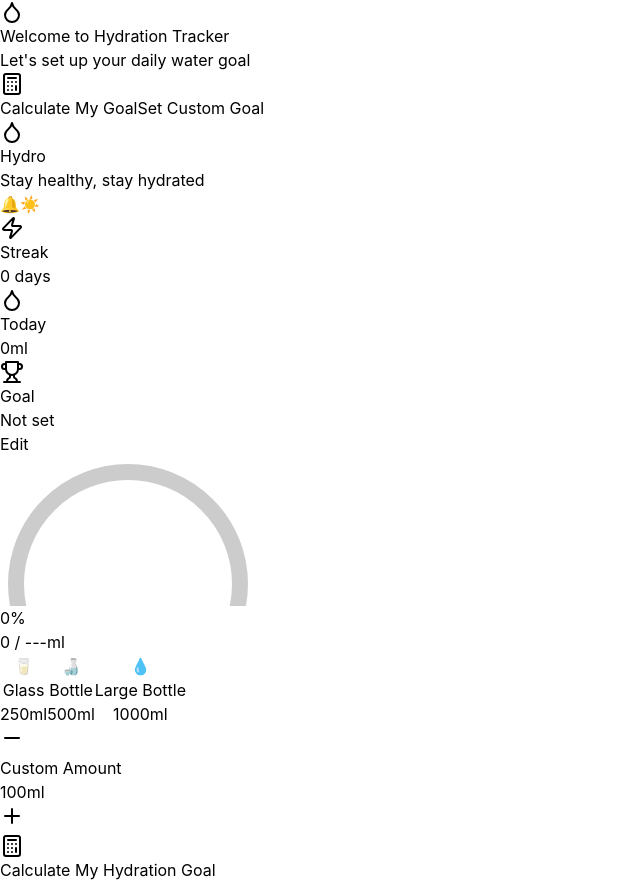
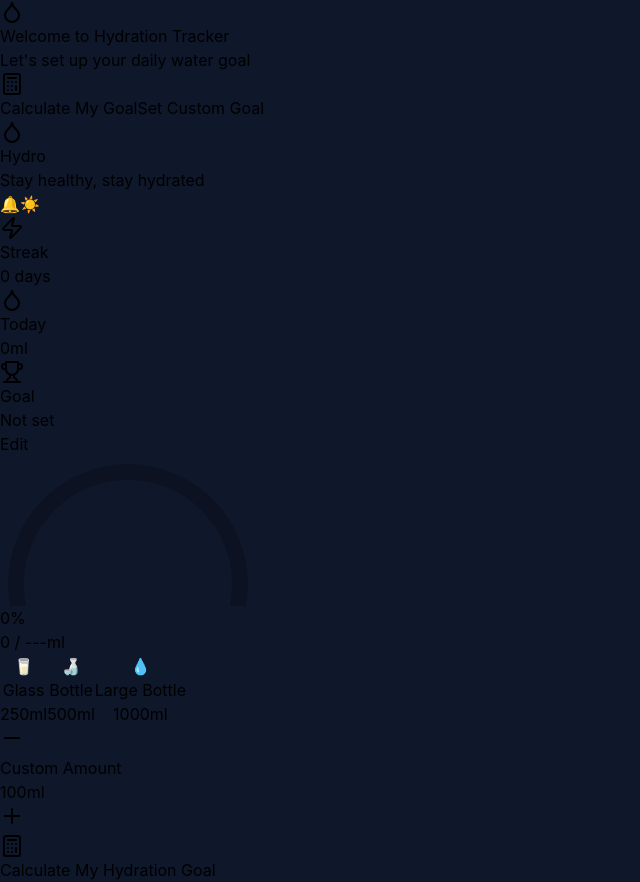
Before and after one commit to N0Face13/hydro-watertracker, a React (Vite) app: page / in a window 1280 px wide. Shown: the whole page, without its empty margins (0-640 px from the left). Built offline with nearby package versions, Linux system fonts and the light colour scheme.

Commit message:
update to bg color

```diff
--- a/src/index.css
+++ b/src/index.css
@@ -10,7 +10,7 @@ html,
 body {
   height: 100%;
   margin: 0;
-  background-color: #fff;
+  background-color: #0f172a;
   font-family: -apple-system, BlinkMacSystemFont, 'Segoe UI', 'Roboto', 'Oxygen',
     'Ubuntu', 'Cantarell', 'Fira Sans', 'Droid Sans', 'Helvetica Neue',
     sans-serif;
```
